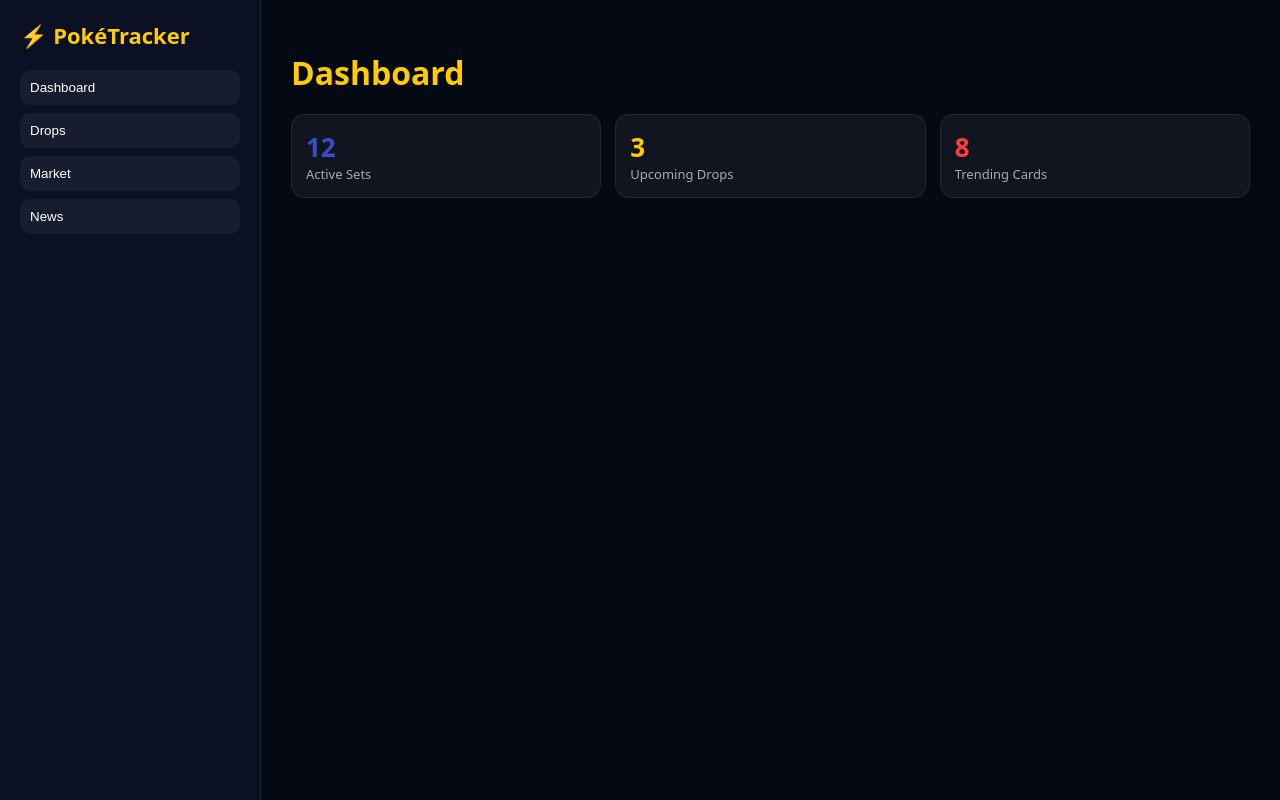
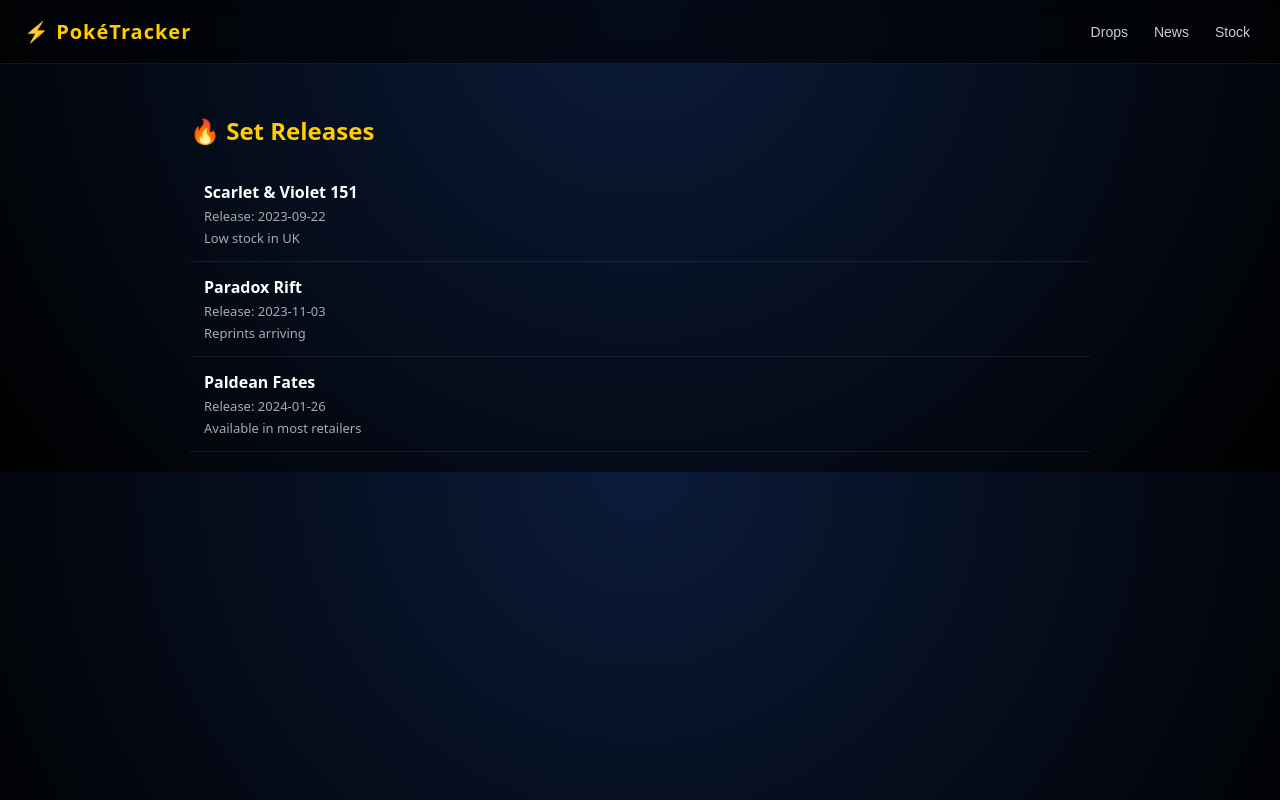
Before and after one commit to deanthorpe18-beep/pokecardtracker, a Next.js app: page / in a window 1280 px wide. Built offline with nearby package versions, Linux system fonts and the light colour scheme.

Commit message:
Update page.js

```diff
--- a/app/page.js
+++ b/app/page.js
@@ -3,24 +3,19 @@
 import { useState } from "react";
 
 export default function Home() {
-  const [page, setPage] = useState("dashboard");
 
-  const stats = [
-    { label: "Active Sets", value: "12", color: "#3b4cca" },
-    { label: "Upcoming Drops", value: "3", color: "#ffcc00" },
-    { label: "Trending Cards", value: "8", color: "#ff3b3b" }
-  ];
+  const [tab, setTab] = useState("home");
 
   const drops = [
-    { name: "Scarlet & Violet 151", status: "Upcoming", tag: "HOT" },
-    { name: "Paradox Rift", status: "Live", tag: "ACTIVE" },
-    { name: "Paldean Fates", status: "Released", tag: "STABLE" }
+    { name: "Scarlet & Violet 151", date: "2023-09-22", stock: "Low stock in UK" },
+    { name: "Paradox Rift", date: "2023-11-03", stock: "Reprints arriving" },
+    { name: "Paldean Fates", date: "2024-01-26", stock: "Available in most retailers" }
   ];
 
   const news = [
-    "UK Pokémon market demand rising sharply",
-    "New Japanese set leak circulating",
-    "Booster box prices fluctuating across retailers"
+    "UK Pokémon stock levels improving this week",
+    "New set announcements expected soon",
+    "Retailers adjusting booster box allocations"
   ];
 
   return (
@@ -29,169 +24,138 @@
         body {
           margin: 0;
           font-family: system-ui;
-          background: #050914;
+          background: radial-gradient(circle at top, #0b1b3a, #000);
           color: white;
         }
 
-        .layout {
+        /* TOP BAR */
+        .topbar {
           display: flex;
-          min-height: 100vh;
+          justify-content: space-between;
+          align-items: center;
+          padding: 18px 24px;
+          border-bottom: 1px solid rgba(255,255,255,0.08);
+          background: rgba(0,0,0,0.6);
+          backdrop-filter: blur(10px);
+          position: sticky;
+          top: 0;
         }
 
-        /* SIDEBAR */
-        .sidebar {
-          width: 220px;
-          background: #0b1024;
-          padding: 20px;
-          border-right: 1px solid rgba(255,255,255,0.08);
+        .logo {
+          font-size: 20px;
+          font-weight: 900;
+          color: #ffcc00;
+          letter-spacing: 1px;
         }
 
-        .brand {
-          font-size: 22px;
-          font-weight: 900;
-          color: #ffcc00;
-          margin-bottom: 20px;
+        .nav {
+          display: flex;
+          gap: 14px;
         }
 
-        .navbtn {
-          display: block;
-          width: 100%;
-          margin: 8px 0;
-          padding: 10px;
-          border-radius: 10px;
+        .nav button {
+          background: none;
           border: none;
-          background: rgba(255,255,255,0.05);
           color: white;
-          text-align: left;
           cursor: pointer;
+          font-size: 14px;
+          opacity: 0.8;
         }
 
-        .navbtn:hover {
-          background: rgba(255,204,0,0.15);
+        .nav button:hover {
+          opacity: 1;
+          color: #ffcc00;
         }
 
         /* MAIN */
-        .main {
-          flex: 1;
-          padding: 30px;
+        .container {
+          max-width: 900px;
+          margin: auto;
+          padding: 20px;
         }
 
-        h1 {
-          font-size: 32px;
+        h2 {
           color: #ffcc00;
-          margin-bottom: 20px;
+          margin-top: 30px;
         }
 
-        /* GRID */
-        .grid {
-          display: grid;
-          grid-template-columns: repeat(auto-fit, minmax(220px, 1fr));
-          gap: 14px;
+        /* FEED STYLE (IMPORTANT CHANGE) */
+        .item {
+          padding: 14px;
+          border-bottom: 1px solid rgba(255,255,255,0.08);
         }
 
-        /* CARD */
-        .card {
-          background: rgba(255,255,255,0.05);
-          border: 1px solid rgba(255,255,255,0.08);
-          border-radius: 14px;
-          padding: 14px;
+        .meta {
+          color: #aaa;
+          font-size: 13px;
+          margin-top: 4px;
         }
 
         .tag {
           display: inline-block;
           padding: 2px 8px;
+          border-radius: 999px;
           font-size: 11px;
-          border-radius: 999px;
-          background: #ffcc00;
-          color: black;
           margin-top: 6px;
-        }
-
-        .stat {
-          font-size: 26px;
-          font-weight: 800;
-        }
-
-        .label {
-          color: #aaa;
-          font-size: 13px;
+          background: #3b4cca;
         }
       `}</style>
 
-      <div className="layout">
+      {/* TOP NAV */}
+      <div className="topbar">
+        <div className="logo">⚡ PokéTracker</div>
 
-        {/* SIDEBAR */}
-        <div className="sidebar">
-          <div className="brand">⚡ PokéTracker</div>
-
-          <button className="navbtn" onClick={() => setPage("dashboard")}>
-            Dashboard
-          </button>
-
-          <button className="navbtn" onClick={() => setPage("drops")}>
-            Drops
-          </button>
-
-          <button className="navbtn" onClick={() => setPage("market")}>
-            Market
-          </button>
-
-          <button className="navbtn" onClick={() => setPage("news")}>
-            News
-          </button>
+        <div className="nav">
+          <button onClick={() => setTab("home")}>Drops</button>
+          <button onClick={() => setTab("news")}>News</button>
+          <button onClick={() => setTab("stock")}>Stock</button>
+        </div>
       </div>
 
-        {/* MAIN */}
-        <div className="main">
+      <div className="container">
 
-          {page === "dashboard" && (
+        {/* DROPS = DEFAULT HOME */}
+        {tab === "home" && (
           <>
-              <h1>Dashboard</h1>
+            <h2>🔥 Set Releases</h2>
 
-              <div className="grid">
-                {stats.map((s, i) => (
-                  <div className="card" key={i}>
-                    <div className="stat" style={{ color: s.color }}>
-                      {s.value}
-                    </div>
-                    <div className="label">{s.label}</div>
-                  </div>
-                ))}
-              </div>
-            </>
-          )}
-
-          {page === "drops" && (
-            <>
-              <h1>Drops</h1>
             {drops.map((d, i) => (
-                <div className="card" key={i}>
+              <div className="item" key={i}>
                 <b>{d.name}</b>
-                  <div>{d.status}</div>
-                  <div className="tag">{d.tag}</div>
+                <div className="meta">Release: {d.date}</div>
+                <div className="meta">{d.stock}</div>
               </div>
             ))}
           </>
         )}
 
-          {page === "market" && (
+        {/* NEWS */}
+        {tab === "news" && (
           <>
-              <h1>Market</h1>
-              <div className="card">Charizard EX trending upward</div>
-              <div className="card">Umbreon cards increasing demand</div>
-            </>
-          )}
-
-          {page === "news" && (
-            <>
-              <h1>News</h1>
+            <h2>📰 News Feed</h2>
             {news.map((n, i) => (
-                <div className="card" key={i}>{n}</div>
+              <div className="item" key={i}>
+                {n}
+              </div>
             ))}
           </>
         )}
 
+        {/* STOCK */}
+        {tab === "stock" && (
+          <>
+            <h2>📦 Stock Updates</h2>
+
+            <div className="item">
+              UK retailers: booster box restocks expected this week
             </div>
+
+            <div className="item">
+              Amazon UK: mixed availability on new sets
+            </div>
+          </>
+        )}
+
       </div>
     </>
   );
```
Lines whose indentation alone changed are shown as unchanged.
